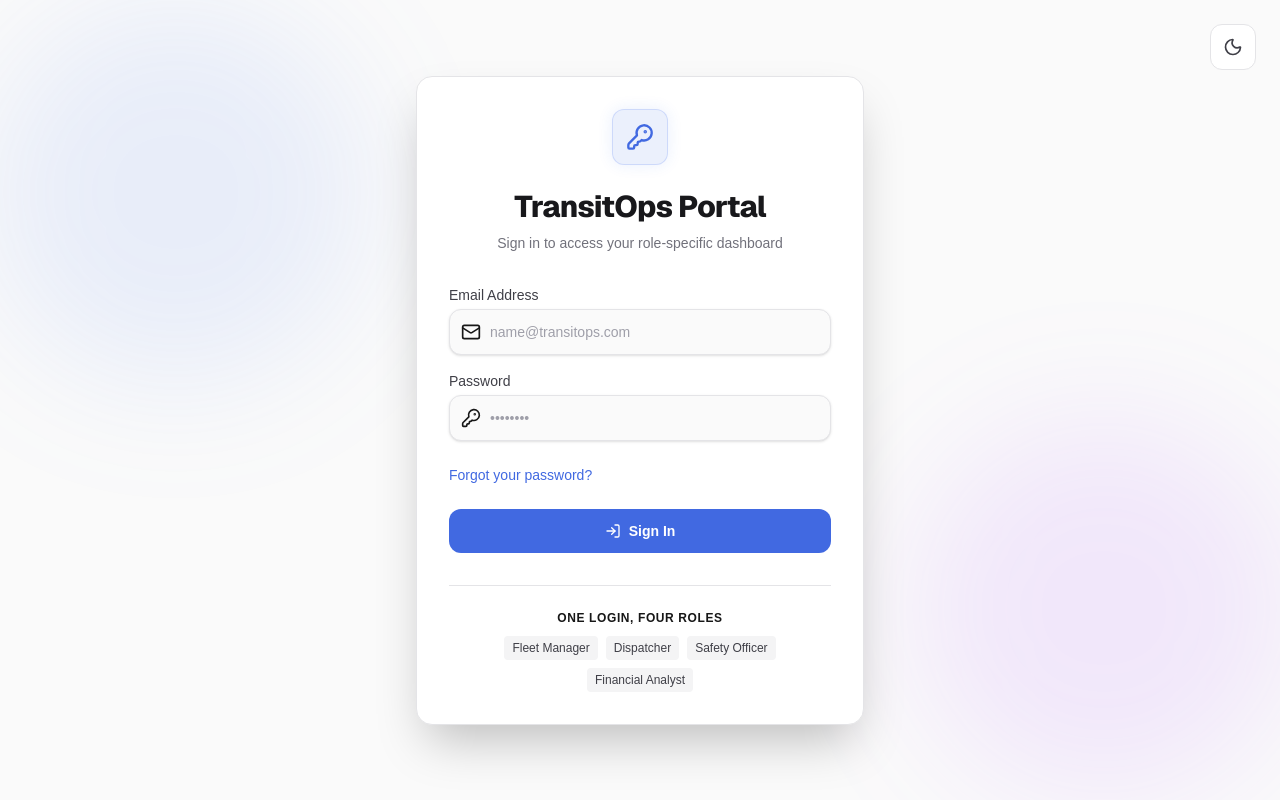
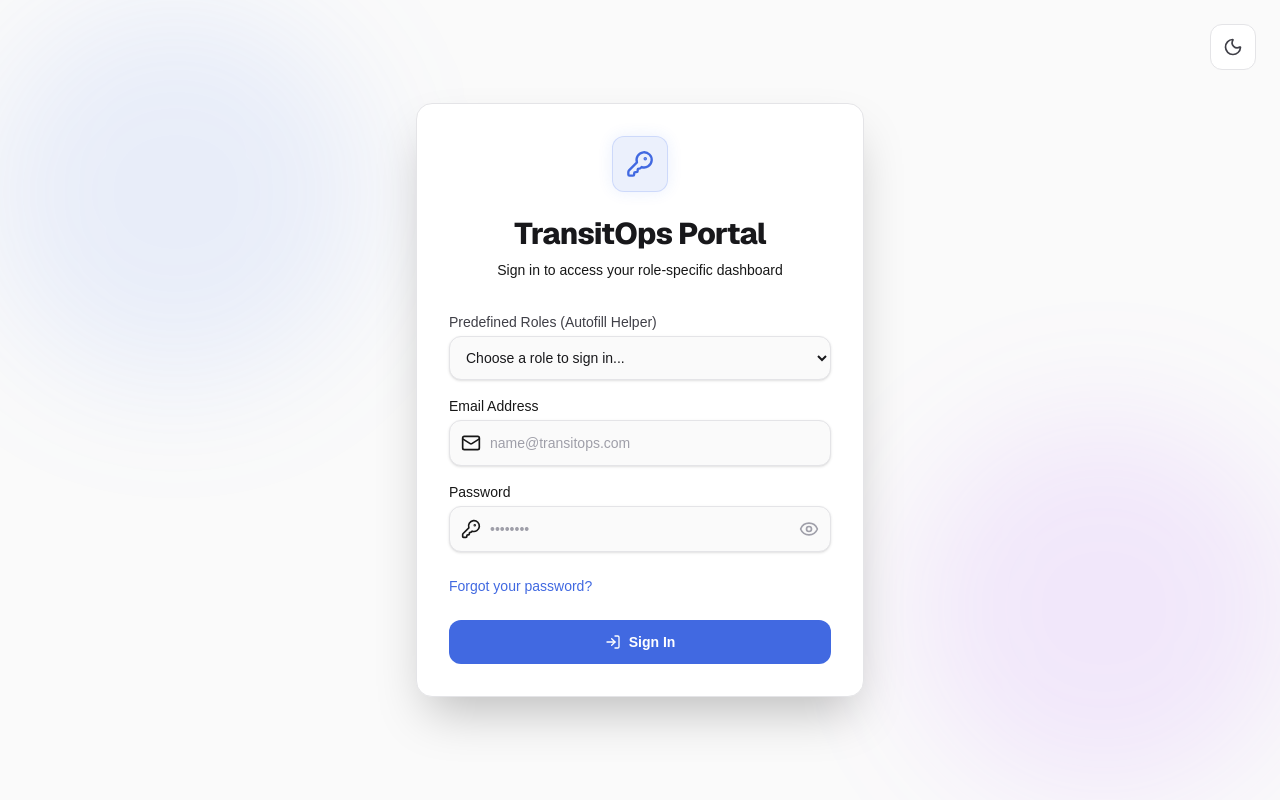
Before and after one commit to VaibhavRajai/odoo_hackathon_2026, a Next.js app in the folder frontend/: page /login in a window 1280 px wide. Built offline with nearby package versions, Linux system fonts and the light colour scheme; no server answers.

Commit message:
Add role autofill dropdown and password visibility toggle to login page

```diff
--- a/frontend/app/(auth)/login/page.tsx
+++ b/frontend/app/(auth)/login/page.tsx
@@ -5,13 +5,14 @@ import { useRouter } from "next/navigation";
 import Link from "next/link";
 import { apiFetch } from "../../api-client";
 import { useTheme } from "../../theme-provider";
-import { LogIn, ShieldAlert, KeyRound, Mail, Sun, Moon } from "lucide-react";
+import { LogIn, ShieldAlert, KeyRound, Mail, Sun, Moon, Eye, EyeOff } from "lucide-react";
 
 export default function LoginPage() {
   const router = useRouter();
   const { theme, toggleTheme } = useTheme();
   const [email, setEmail] = useState("");
   const [password, setPassword] = useState("");
+  const [showPassword, setShowPassword] = useState(false);
   const [error, setError] = useState("");
   const [loading, setLoading] = useState(false);
 
@@ -62,7 +63,7 @@ export default function LoginPage() {
           <h2 className="mt-6 text-3xl font-extrabold tracking-tight text-zinc-900 dark:text-white font-sans">
             TransitOps Portal
           </h2>
-          <p className="mt-2 text-sm text-zinc-500 dark:text-zinc-400">
+          <p className="mt-2 text-sm text-zinc-550 dark:text-zinc-400">
             Sign in to access your role-specific dashboard
           </p>
         </div>
@@ -76,8 +77,44 @@ export default function LoginPage() {
 
         <form className="mt-8 space-y-6" onSubmit={handleSubmit}>
           <div className="space-y-4">
+            {/* Predefined Roles Selector Dropdown */}
             <div>
-              <label htmlFor="email" className="block text-sm font-medium text-zinc-700 dark:text-zinc-300">
+              <label htmlFor="role-select" className="block text-sm font-medium text-zinc-700 dark:text-zinc-300">
+                Predefined Roles (Autofill Helper)
+              </label>
+              <select
+                id="role-select"
+                onChange={(e) => {
+                  const val = e.target.value;
+                  if (val === "manager") {
+                    setEmail("jainrishabh2610@gmail.com");
+                    setPassword("password123");
+                  } else if (val === "dispatcher") {
+                    setEmail("rishabhjainwork1@gmail.com");
+                    setPassword("password123");
+                  } else if (val === "safety") {
+                    setEmail("testthampi@gmail.com");
+                    setPassword("password123");
+                  } else if (val === "finance") {
+                    setEmail("rishabh.jain.6112@gmail.com");
+                    setPassword("password123");
+                  } else {
+                    setEmail("");
+                    setPassword("");
+                  }
+                }}
+                className="mt-1 block w-full rounded-xl border border-zinc-200 dark:border-zinc-800 bg-zinc-50 dark:bg-zinc-950 px-3 py-3 text-zinc-900 dark:text-white shadow-sm focus:border-blue-500 focus:outline-none focus:ring-1 focus:ring-blue-500 sm:text-sm transition-colors cursor-pointer"
+              >
+                <option value="">Choose a role to sign in...</option>
+                <option value="manager">Fleet Manager</option>
+                <option value="dispatcher">Dispatcher</option>
+                <option value="safety">Safety Officer</option>
+                <option value="finance">Financial Analyst</option>
+              </select>
+            </div>
+
+            <div>
+              <label htmlFor="email" className="block text-sm font-medium text-zinc-750 dark:text-zinc-300">
                 Email Address
               </label>
               <div className="relative mt-1">
@@ -99,7 +136,7 @@ export default function LoginPage() {
             </div>
 
             <div>
-              <label htmlFor="password" className="block text-sm font-medium text-zinc-700 dark:text-zinc-300">
+              <label htmlFor="password" className="block text-sm font-medium text-zinc-750 dark:text-zinc-300">
                 Password
               </label>
               <div className="relative mt-1">
@@ -109,14 +146,22 @@ export default function LoginPage() {
                 <input
                   id="password"
                   name="password"
-                  type="password"
+                  type={showPassword ? "text" : "password"}
                   autoComplete="current-password"
                   required
                   value={password}
                   onChange={(e) => setPassword(e.target.value)}
-                  className="block w-full rounded-xl border border-zinc-200 dark:border-zinc-800 bg-zinc-50 dark:bg-zinc-950 pl-10 pr-3 py-3 text-zinc-900 dark:text-white placeholder-zinc-400 dark:placeholder-zinc-500 shadow-sm focus:border-blue-500 focus:outline-none focus:ring-1 focus:ring-blue-500 sm:text-sm transition-colors"
+                  className="block w-full rounded-xl border border-zinc-200 dark:border-zinc-800 bg-zinc-50 dark:bg-zinc-950 pl-10 pr-10 py-3 text-zinc-900 dark:text-white placeholder-zinc-400 dark:placeholder-zinc-500 shadow-sm focus:border-blue-500 focus:outline-none focus:ring-1 focus:ring-blue-500 sm:text-sm transition-colors"
                   placeholder="••••••••"
                 />
+                <button
+                  type="button"
+                  onClick={() => setShowPassword(!showPassword)}
+                  className="absolute inset-y-0 right-0 flex items-center pr-3 text-zinc-400 dark:text-zinc-500 hover:text-zinc-600 dark:hover:text-zinc-300 transition-colors cursor-pointer"
+                  aria-label="Toggle Password Visibility"
+                >
+                  {showPassword ? <EyeOff className="h-5 w-5" /> : <Eye className="h-5 w-5" />}
+                </button>
               </div>
             </div>
           </div>
@@ -146,18 +191,6 @@ export default function LoginPage() {
             </button>
           </div>
         </form>
-
-        <div className="pt-6 border-t border-zinc-200 dark:border-zinc-800 text-center">
-          <p className="text-xs font-semibold text-zinc-550 dark:text-zinc-400 uppercase tracking-wider">
-            One Login, Four Roles
-          </p>
-          <div className="mt-2.5 flex flex-wrap justify-center gap-2 text-xs">
-            <span className="px-2 py-1 rounded bg-zinc-100 dark:bg-zinc-850 text-zinc-700 dark:text-zinc-300 font-medium">Fleet Manager</span>
-            <span className="px-2 py-1 rounded bg-zinc-100 dark:bg-zinc-850 text-zinc-700 dark:text-zinc-300 font-medium">Dispatcher</span>
-            <span className="px-2 py-1 rounded bg-zinc-100 dark:bg-zinc-850 text-zinc-700 dark:text-zinc-300 font-medium">Safety Officer</span>
-            <span className="px-2 py-1 rounded bg-zinc-100 dark:bg-zinc-850 text-zinc-700 dark:text-zinc-300 font-medium">Financial Analyst</span>
-          </div>
-        </div>
       </div>
     </div>
   );
```
